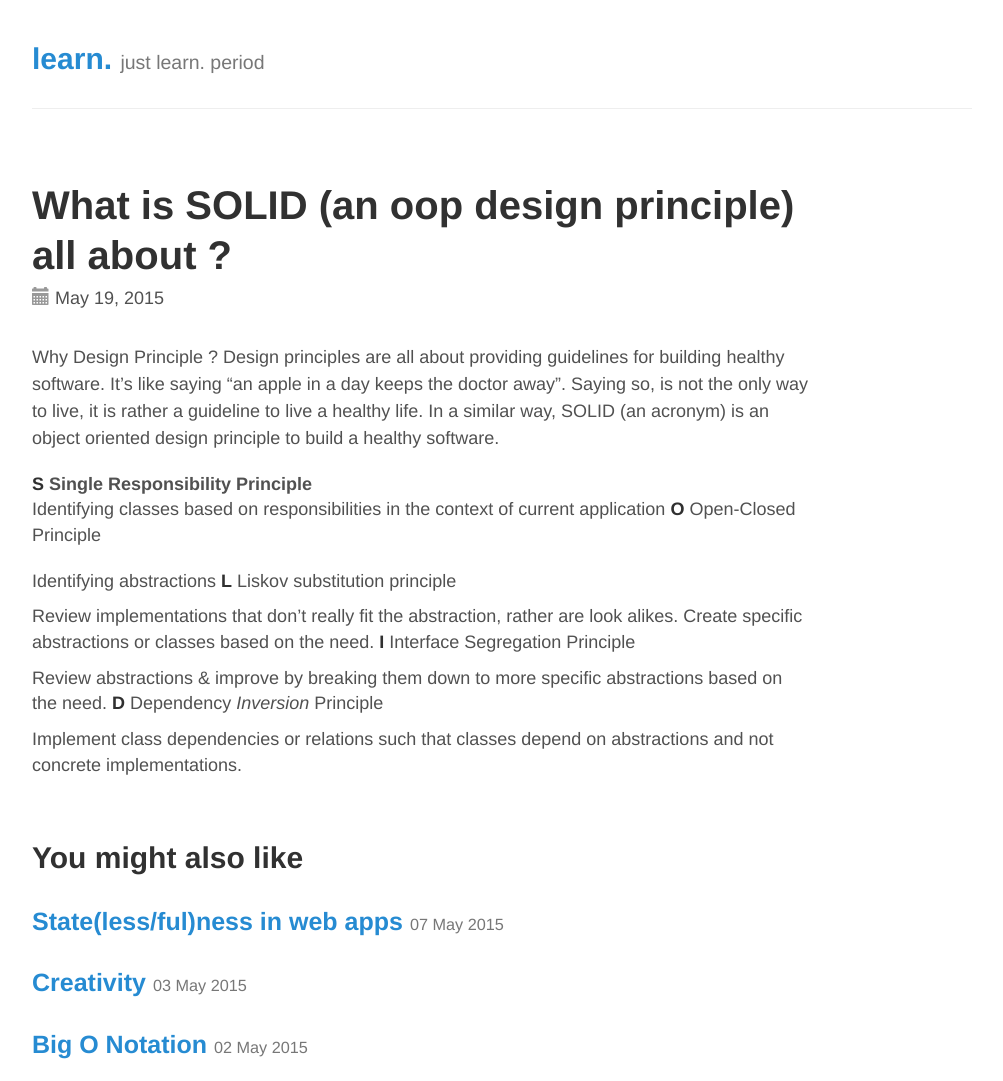
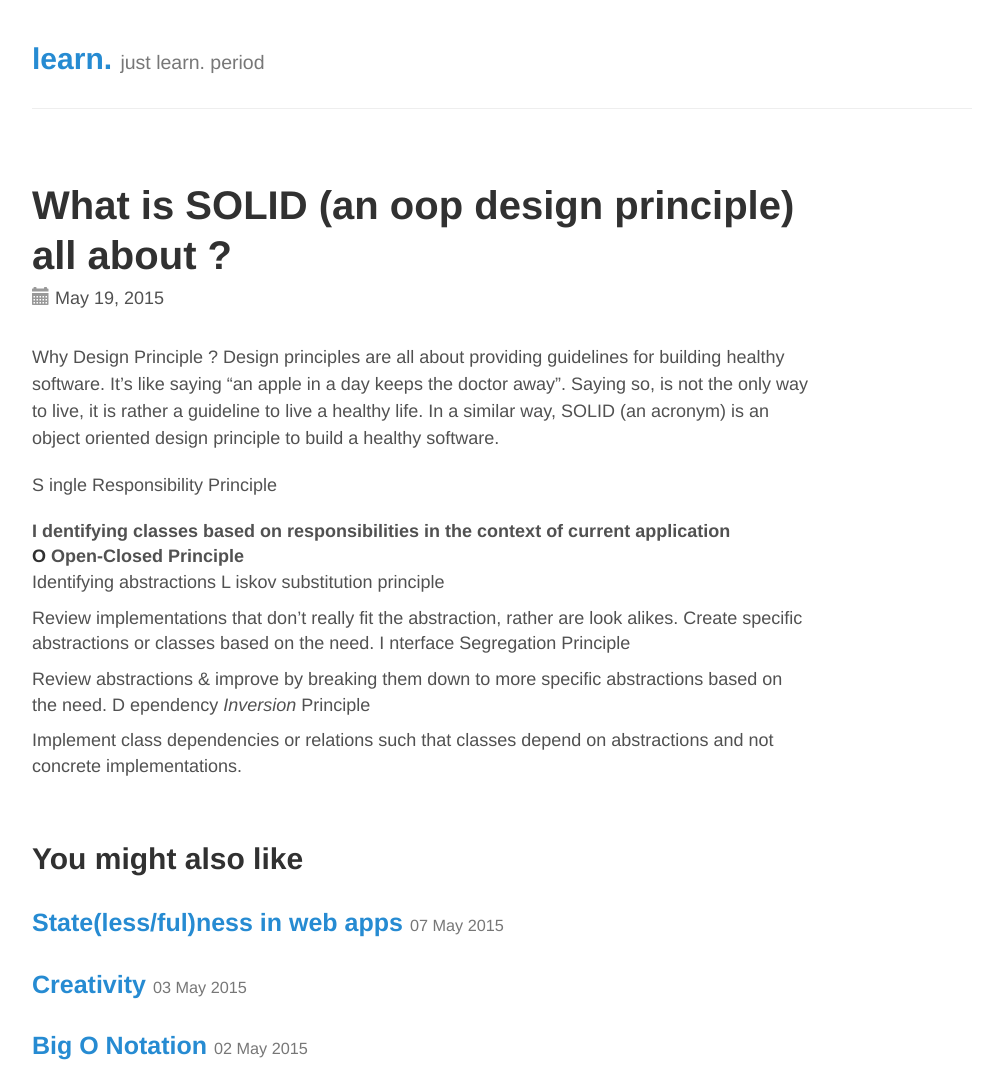
Before and after one commit to lakshma/lakshma.github.io, a Jekyll site: the page built from _posts/2015-05-19-solid-design-principle.md, in a window 1280 px wide. Shown: the whole page, without its empty margins (138-1141 px from the left). Built offline with Jekyll 4.4.1, drawn with Linux system fonts in a browser that asks for light colours; Markdown is read by kramdown in place of the engine named in the settings.

Commit message:
no message

```diff
--- a/_posts/2015-05-19-solid-design-principle.md
+++ b/_posts/2015-05-19-solid-design-principle.md
@@ -7,14 +7,14 @@
 Saying so, is not the only way to live, it is rather a guideline to live a healthy life. In a similar way, SOLID (an acronym) is an object oriented design principle to build a healthy
 software.
 
-**S** Single Responsibility Principle
+S ingle Responsibility Principle
 
-: 	Identifying classes based on responsibilities in the context of current application
+I dentifying classes based on responsibilities in the context of current application
 **O** Open-Closed Principle
 :	Identifying abstractions
-**L** Liskov substitution principle
+L iskov substitution principle
 :	Review implementations that don't really fit the abstraction, rather are look alikes. Create specific abstractions or classes based on the need.
-**I** Interface Segregation Principle
+I nterface Segregation Principle
 :	Review abstractions & improve by breaking them down to more specific abstractions based on the need.
-**D** Dependency *Inversion* Principle
+D ependency *Inversion* Principle
 :	Implement class dependencies or relations such that classes depend on abstractions and not concrete implementations.
```
